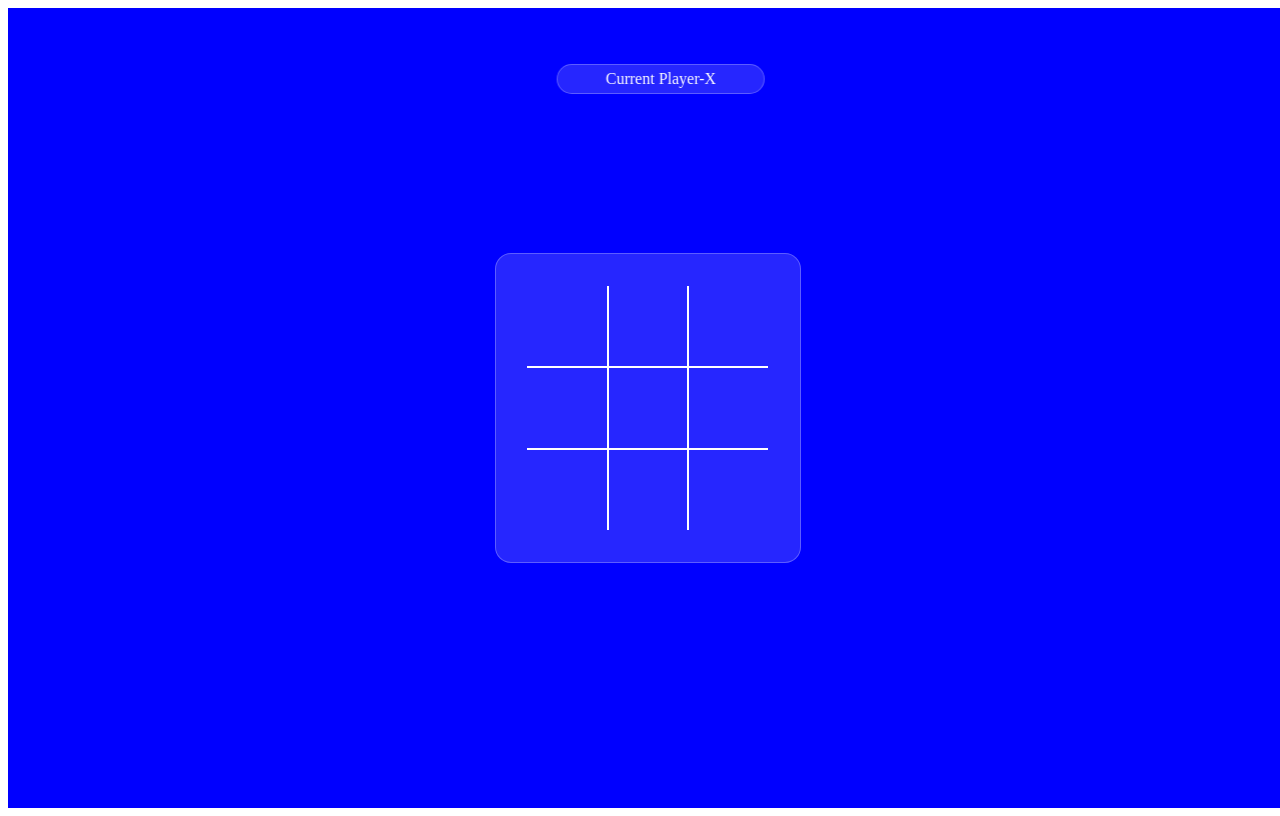
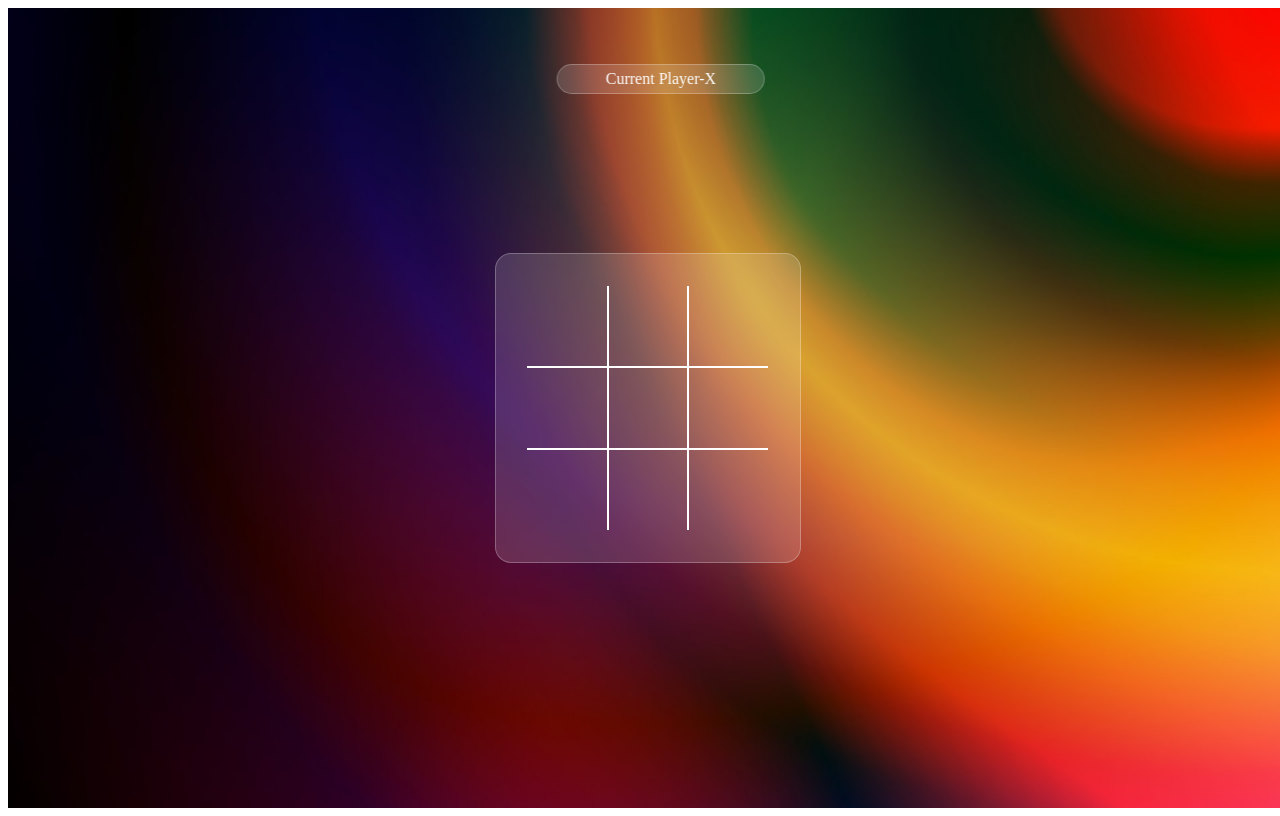
Before and after one commit to Rish123-abh/tictactoe, a plain HTML site: page index.html in a window 1280 px wide. Drawn offline with Linux system fonts and the light colour scheme.

Commit message:
Update tictactoe.css

```diff
--- a/tictactoe.css
+++ b/tictactoe.css
@@ -1,7 +1,7 @@
 .wrapper{
     height: 100vh;
     width: 100vw;
-    background: blue;
+    background: url(gradient-bg.jpg);
     background-position:center ;
     background-size: cover;
     overflow: hidden;
```
